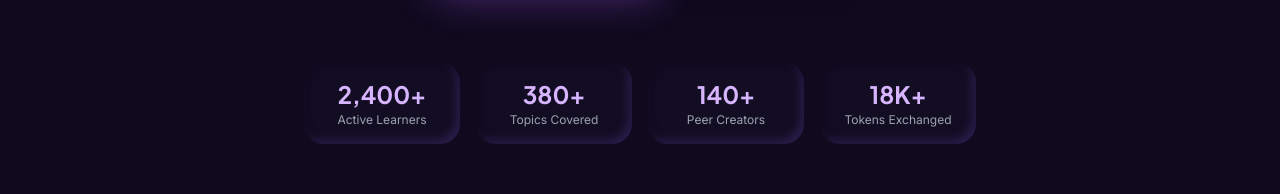
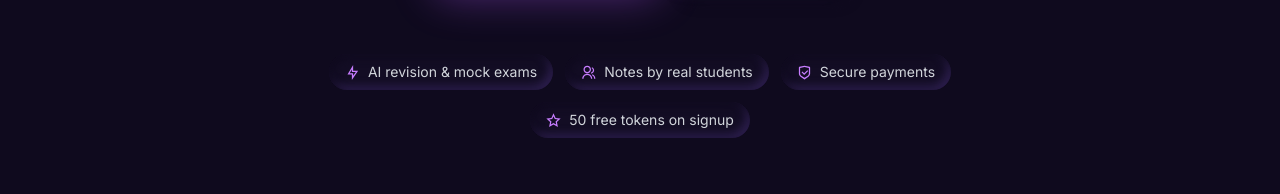
Before and after one commit to abhaykumardwivedi/BrainBarter, a React (Vite) app in the folder client/: page / in a window 1280 px wide. Shown: the part 519-713 px from the top of the page. Built offline with nearby package versions, Linux system fonts and the light colour scheme; no server answers.

Commit message:
Replace fabricated homepage stats with honest capability pills

```diff
--- a/client/src/pages/Home.jsx
+++ b/client/src/pages/Home.jsx
@@ -7,11 +7,12 @@ import {
 import { Button, Badge, TokenChip } from '../components/common'
 import useAuthStore from '../store/authStore'
 
-const stats = [
-  { label: 'Active Learners', value: '2,400+' },
-  { label: 'Topics Covered',  value: '380+'   },
-  { label: 'Peer Creators',   value: '140+'   },
-  { label: 'Tokens Exchanged',value: '18K+'   },
+// Honest capability pills (no fabricated user metrics)
+const highlights = [
+  { icon: RiFlashlightLine,  text: 'AI revision & mock exams' },
+  { icon: RiGroupLine,       text: 'Notes by real students' },
+  { icon: RiShieldCheckLine, text: 'Secure payments' },
+  { icon: RiStarLine,        text: '50 free tokens on signup' },
 ]
 
 const features = [
@@ -85,13 +86,14 @@ export default function Home() {
             </Link>
           </div>
 
-          {/* Stats */}
-          <div className="grid grid-cols-2 sm:grid-cols-4 gap-4 mt-16 max-w-2xl mx-auto">
-            {stats.map(({ label, value }) => (
-              <div key={label} className="card-inset text-center py-4">
-                <p className="text-2xl font-display font-bold text-brand-700 dark:text-brand-300">{value}</p>
-                <p className="text-xs text-gray-500 dark:text-gray-400 mt-0.5">{label}</p>
-              </div>
+          {/* Capability pills */}
+          <div className="flex flex-wrap items-center justify-center gap-3 mt-14 max-w-2xl mx-auto">
+            {highlights.map(({ icon: Icon, text }) => (
+              <span key={text}
+                className="inline-flex items-center gap-2 px-4 py-2 rounded-full card-inset text-sm text-gray-600 dark:text-gray-300">
+                <Icon size={15} className="text-brand-500 dark:text-brand-400" />
+                {text}
+              </span>
             ))}
           </div>
         </div>
```
